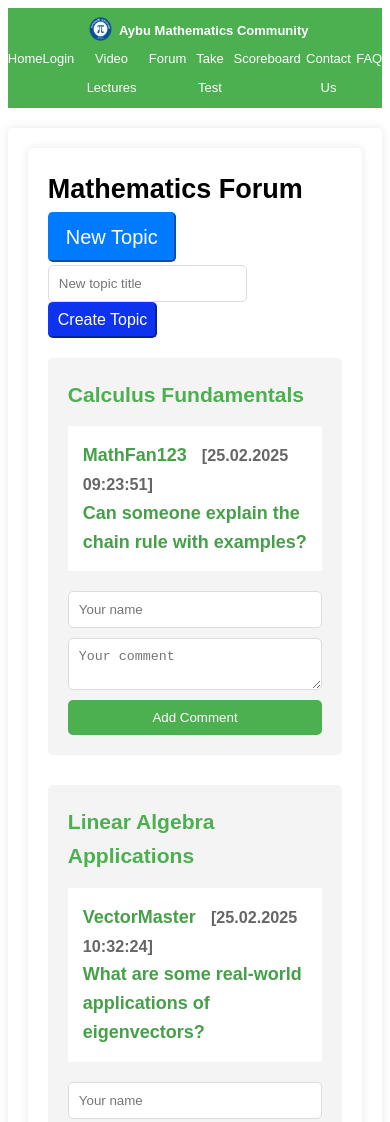
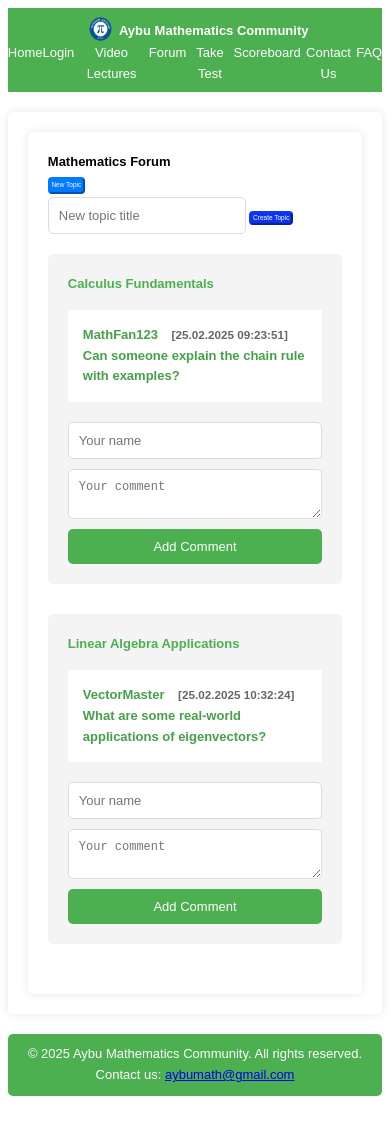
Before and after one commit to bilgivecesaret/Aybu-Mathematics-Community, a plain HTML site: page forum.html in a window 390 px wide. Shown: the top 1122 px of the page. Drawn offline with Linux system fonts and the light colour scheme.

Commit message:
Responsive Design

```diff
--- a/css/style.css
+++ b/css/style.css
@@ -47,6 +47,7 @@ header h1{
 
 .logo img{
     width: 10%;
+    aspect-ratio: 4/3;
 }
 
 header:hover {
@@ -225,7 +226,7 @@ footer:hover {
     color: #fff;
     background-color: #0e33ee;
     border-color: #0e33ee;
-    padding: .5rem 0.5rem;
+    padding: .5rem .5rem;
     font-size: 1rem;
     line-height: 1;
     border-radius: .3rem;
@@ -233,10 +234,38 @@ footer:hover {
 
 /* Responsive Design */
 @media (max-width: 768px) {
-    .logo h1, header a {
+    * {
         font-size: small;
     }
     .logo img{
         aspect-ratio: 4/3;
     }
 }
+
+/* Responsive Design */
+@media (max-width: 768px) {
+    * {
+        font-size: medium;
+    }
+    .btn-primary, .btn-secondary{
+        padding: .25rem .25rem;
+        font-size: .75rem;
+    }
+    li{
+        font-size: small;
+    }
+}
+
+@media (max-width: 430px) {
+    * {
+        font-size:  small;
+    }
+
+    .btn-primary, .btn-secondary{
+        padding: .125rem .125rem;
+        font-size: .5rem;
+    }
+    li{
+        font-size: xx-small;
+    }
+}
```
Also changed, not shown: scores.html (+1 -4 lines).
